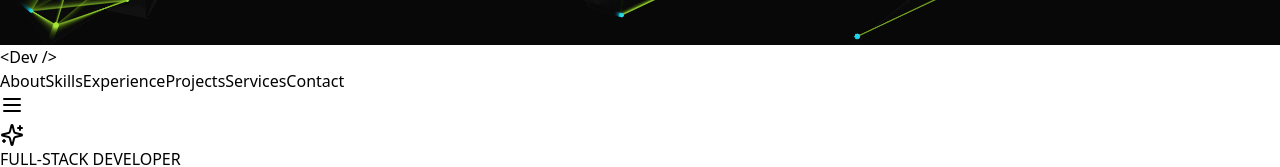
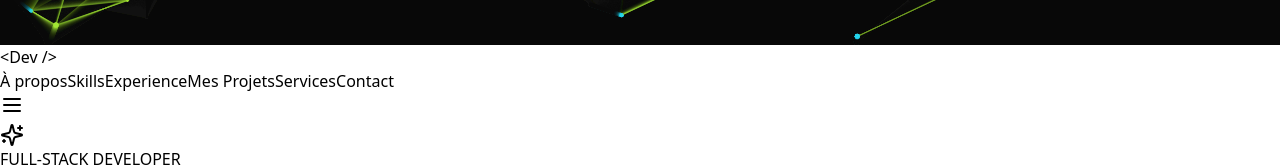
Before and after one commit to Krokmouuu/Portfolio-website, a React (Vite) app: page / in a window 1280 px wide. Shown: the part 755-922 px from the top of the page. Built offline with nearby package versions, Linux system fonts and the light colour scheme.

Commit message:
translate fix

```diff
--- a/src/components/Navigation.tsx
+++ b/src/components/Navigation.tsx
@@ -3,10 +3,10 @@ import { motion, AnimatePresence } from "motion/react";
 import { Menu, X } from "lucide-react";
 
 const navItems = [
-  "About",
+  "À propos",
   "Skills",
   "Experience",
-  "Projects",
+  "Mes Projets",
   "Services",
   "Contact",
 ];
--- a/src/components/Projects.tsx
+++ b/src/components/Projects.tsx
@@ -74,7 +74,7 @@ export function Projects() {
                 WebkitTextFillColor: "transparent",
               }}
             >
-              Mes projets
+              Mes Projets
             </span>
           </h2>
           <div className="w-24 h-1 mx-auto bg-gradient-to-r from-lime-400 to-cyan-400 rounded-full" />
```
